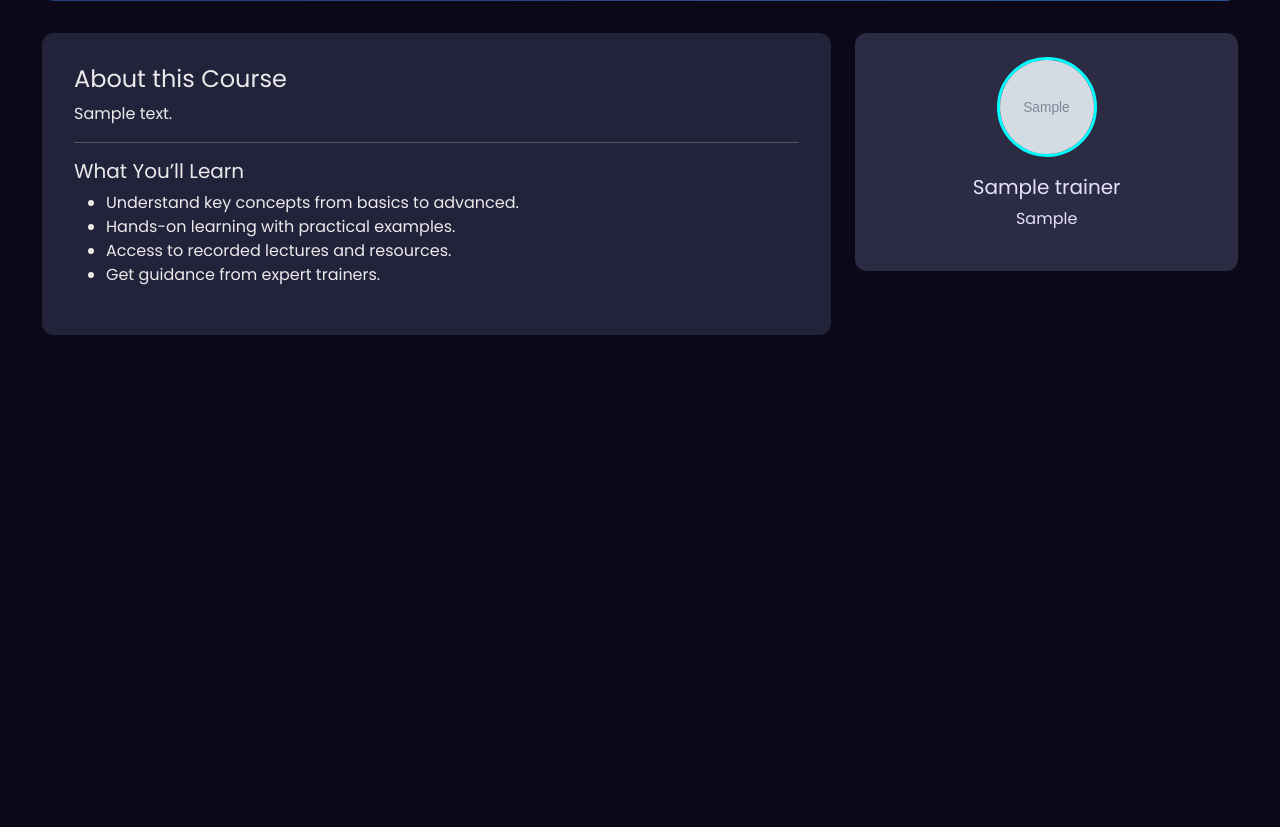
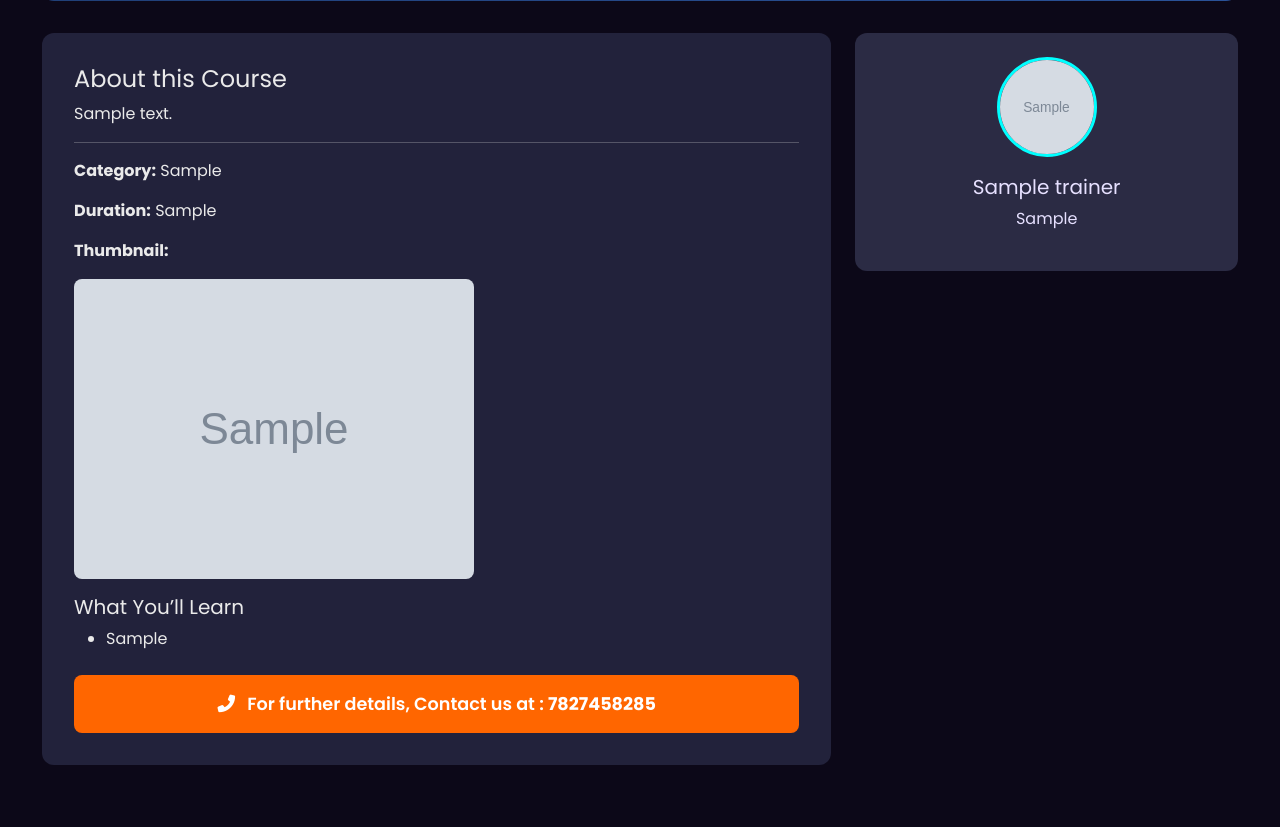
Before and after one commit to KHITOLIA/aiven-lms, a Flask app: page /batch/1 in a window 1280 px wide. Shown: the part 251-1078 px from the top of the page. Before the commit the page ends 586 px from the top, so only its background shows below. Run offline with Flask 3, Linux system fonts and the light colour scheme; tables that the repository leaves empty hold one stand-in row (values such as "Sample post"); grey boxes marked "Sample" are stand-in pictures.

Commit message:
Update public_batch_view.html

```diff
--- a/templates/public_batch_view.html
+++ b/templates/public_batch_view.html
@@ -8,6 +8,7 @@
     padding: 3rem;
     text-align: center;
     margin-bottom: 2rem;
+    position: relative; /* for home button */
 }
 .hero-section h1 {
     font-size: 2.5rem;
@@ -51,7 +52,6 @@
 .enroll-btn:hover {
     background-color: #ff8533;
 }
-/* Add this inside your existing <style> block */
 .home-btn {
     position: absolute;
     top: 20px;
@@ -67,18 +67,16 @@
 .home-btn:hover {
     background-color: #f0f0f0;
 }
-.hero-section {
-    position: relative; /* needed for absolute positioning of the button */
-}
-
 </style>
 
 <div class="hero-section">
-    <a href="{{ url_for('index') }}" class="home-btn">Home</a> <!-- Home button in top-left -->
+    <a href="{{ url_for('index') }}" class="home-btn">Home</a>
     <h1>{{ batch.name }}</h1>
     <p class="lead">{{ batch.description or "Learn and grow with this course." }}</p>
     <a href="{{ url_for('register') }}" class="enroll-btn">Enroll Now</a>
+
 </div>
+
 
 <div class="row g-4">
     <div class="col-md-8">
@@ -86,6 +84,28 @@
             <h4>About this Course</h4>
             <p>{{ batch.description or "This course will help you understand the core concepts step-by-step." }}</p>
             <hr>
+
+            {% if batch.category %}
+            <p><strong>Category:</strong> {{ batch.category }}</p>
+            {% endif %}
+
+            {% if batch.duration %}
+            <p><strong>Duration:</strong> {{ batch.duration }}</p>
+            {% endif %}
+
+            {% if batch.thumbnail %}
+            <p><strong>Thumbnail:</strong></p>
+            <img src="{{ batch.thumbnail }}" alt="Course Thumbnail" class="img-fluid mb-3" style="border-radius: 8px;">
+            {% endif %}
+
+            {% if batch.what_you_learn %}
+            <h5>What You’ll Learn</h5>
+            <ul>
+                {% for item in batch.what_you_learn.split('\n') %}
+                    <li>{{ item }}</li>
+                {% endfor %}
+            </ul>
+            {% else %}
             <h5>What You’ll Learn</h5>
             <ul>
                 <li>Understand key concepts from basics to advanced.</li>
@@ -93,22 +113,16 @@
                 <li>Access to recorded lectures and resources.</li>
                 <li>Get guidance from expert trainers.</li>
             </ul>
+            {% endif %}
+
+            <!-- Toll-free number at the bottom -->
+            <div class="toll-free mt-4 p-3" style="background-color:#ff6600; color:white; border-radius:8px; text-align:center; font-weight:600; font-size:1.1rem;">
+                <i class="fas fa-phone-alt me-2"></i>
+                For further details, Contact us at : <strong>7827458285</strong>
+            </div>
+
         </div>
-
-        <!-- <div class="curriculum">
-            <h4>Course Curriculum Preview</h4>
-            <ul class="list-group mt-3">
-                {% for r in batch.recordings[:3] %}
-                <li class="list-group-item bg-dark text-light border-secondary">
-                    <i class="fas fa-play-circle text-info me-2"></i> {{ r.original_name }}
-                </li>
-                {% else %}
-                <li class="list-group-item bg-dark text-muted">No content uploaded yet.</li>
-                {% endfor %}
-            </ul>
-        </div> -->
     </div>
-
 
     <div class="col-md-4">
         <div class="trainer-card">
```
